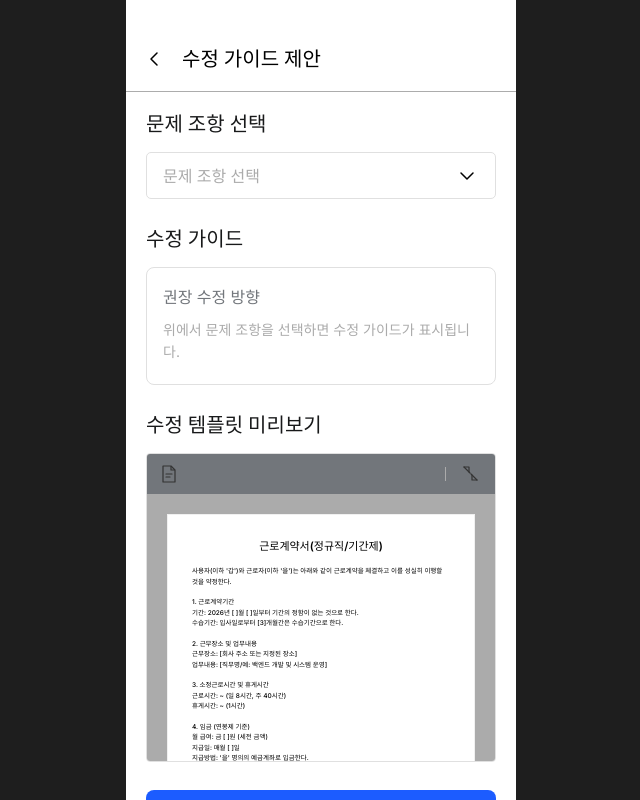
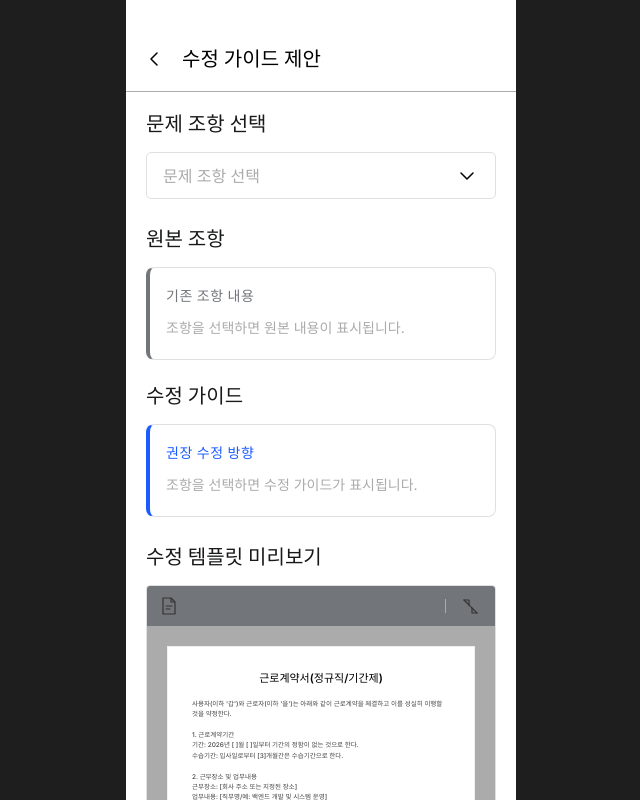
Before and after one commit to do0hetfield/CAU_ideaThon_function, a React (Vite) app: page /guide in a window 1280 px wide. Shown: the top 800 px of the page, without its empty margins (319-959 px from the left). Built offline with nearby package versions, Linux system fonts and the light colour scheme.

Commit message:
feat: 원본 조항 박스 생성

```diff
--- a/src/GuidePage.css
+++ b/src/GuidePage.css
@@ -109,6 +109,13 @@
   font-weight: 600;
 }
 
+/* ─── 조항 컨테이너 ────────────────────────────────────────── */
+.clause-container {
+  display: flex;
+  flex-direction: column;
+  gap: 24px;
+}
+
 /* ─── 수정 가이드 카드 ────────────────────────────────────────── */
 .guide-card {
   background: #ffffff;
@@ -120,26 +127,47 @@
   gap: 12px;
 }
 
+/* 원본 조항 박스 스타일 (동일한 디자인 유지하되 구분 가능하도록) */
+.guide-card.original {
+  border-left: 4px solid #72767b;
+}
+
+/* 수정 가이드 박스 스타일 */
+.guide-card.suggested {
+  border-left: 4px solid #1c5cff;
+}
+
 .guide-card__label {
-  font: 500 16px/19px 'Inter', sans-serif;
+  font: 600 14px/1.2 'Inter', sans-serif;
   color: #72767b;
   margin: 0;
+  text-transform: uppercase;
+  letter-spacing: 0.5px;
+}
+
+.guide-card.suggested .guide-card__label {
+  color: #1c5cff;
 }
 
 .guide-card__body {
   font: 400 14px/1.6 'Inter', sans-serif;
-  color: #ababab;
+  color: #18191a;
   margin: 0;
+  white-space: pre-wrap;
 }
 
 .guide-card__basis {
-  font: 400 14px/17px 'Inter', sans-serif;
-  color: #ababab;
-  margin: 0;
+  font: 400 13px/1.4 'Inter', sans-serif;
+  color: #1c5cff;
+  background: #f0f4ff;
+  padding: 8px 12px;
+  border-radius: 4px;
+  margin: 4px 0 0;
 }
 
 .guide-card__empty {
   font-style: italic;
+  color: #ababab;
 }
 
 /* ─── 문서 미리보기 ──────────────────────────────────────────── */
@@ -212,11 +240,21 @@
 
 .doc-paper__body {
   font: 500 6.5px/1.6 'Inter', sans-serif;
-  color: #000000;
+  color: #444444;
   white-space: pre-wrap;
   word-break: keep-all;
   margin: 0;
   font-family: 'Inter', sans-serif;
+}
+
+/* ─── 미리보기 하이라이트 ────────────────────────────────────── */
+.preview-highlight {
+  background: #fff9c4; /* 연한 노랑 */
+  color: #000;
+  font-weight: 700;
+  border-bottom: 1px solid #fbc02d;
+  padding: 0 1px;
+  border-radius: 1px;
 }
 
 /* ─── 하단 CTA 버튼 ──────────────────────────────────────────── */
--- a/src/GuidePage.tsx
+++ b/src/GuidePage.tsx
@@ -31,20 +31,36 @@ const ExpandIcon = () => (
   </svg>
 )
 
-// ─── 드롭다운 선택지 (피그마 추출) ────────────────────────────────
-const DROP_OPTIONS = [
-  '동작도서관',
-  '까망돌도서관',
-  '김영삼도서관',
-  '사당솥밭도서관',
-  '신대방누리도서관',
-  '동작영어마루도서관',
-  '대방어린이도서관',
-  '약수도서관',
-  '동작샘터도서관',
-  '다울작은도서관',
-  '국사봉숲속작은도서관',
-]
+// ─── 조항 데이터 ──────────────────────────────────────────────────
+interface ClauseInfo {
+  original: string
+  suggested: string
+  basis: string
+  highlight: string
+}
+
+const CLAUSE_DATA: Record<string, ClauseInfo> = {
+  '제3조 근로시간 및 휴게시간': {
+    original: '근로시간: ~ (일 8시간, 주 40시간)\n휴게시간: ~ (1시간)',
+    suggested: '근로시간: 1일 8시간, 1주 40시간을 원칙으로 하며, 연장근로는 당사자 합의 하에 1주 12시간을 초과할 수 없습니다.',
+    basis: '적용 근거: 근로기준법 제50조(근로시간), 제53조(연장 근로의 제한)',
+    highlight: '근로시간: ~ (일 8시간, 주 40시간)\n휴게시간: ~ (1시간)',
+  },
+  '제6조 비밀유지 의무': {
+    original: "제6조 (비밀유지 의무) '을'은 재직 중은 물론 퇴직 후에도 업무상 알게 된 회사의 영업비밀을 누설하지 않는다.",
+    suggested: "제6조 (비밀유지 의무) '을'은 업무상 취득한 영업비밀의 범위를 구체적으로 명시하며, 위반 시 손해배상 책임을 질 수 있음을 명확히 합니다.",
+    basis: '적용 근거: 부정경쟁방지 및 영업비밀보호에 관한 법률',
+    highlight: "제6조 (비밀유지 의무) '을'은 재직 중은 물론 퇴직 후에도 업무상 알게 된 회사의 영업비밀을 누설하지 않는다.",
+  },
+  '제7조 지식재산권의 귀속': {
+    original: "제7조 (지식재산권의 귀속) '을'이 직무와 관련하여 개발한 모든 저작물은 '갑'의 소유로 한다.",
+    suggested: "제7조 (지식재산권의 귀속) '을'이 직무상 창작한 저작물에 대한 보상 규정을 추가하고, 소유권 이전 절차를 법령에 맞게 보완합니다.",
+    basis: '적용 근거: 저작권법 및 발명진흥법',
+    highlight: "제7조 (지식재산권의 귀속) '을'이 직무와 관련하여 개발한 모든 저작물은 '갑'의 소유로 한다.",
+  }
+}
+
+const DROP_OPTIONS = Object.keys(CLAUSE_DATA)
 
 // ─── 근로계약서 미리보기 텍스트 ───────────────────────────────────
 const CONTRACT_TITLE = '근로계약서(정규직/기간제)'
@@ -81,6 +97,22 @@ const CONTRACT_BODY = `사용자(이하 '갑')와 근로자(이하 '을')는 아
 
 제9조 (준거법 및 관할) 분쟁 발생 시 '갑'의 소재지 관할 법원으로 한다.`
 
+// ─── 하이라이트 적용 컴포넌트 ──────────────────────────────────
+const HighlightedText = ({ text, highlight }: { text: string; highlight: string }) => {
+  if (!highlight || !text.includes(highlight)) {
+    return <>{text}</>
+  }
+
+  const parts = text.split(highlight)
+  return (
+    <>
+      {parts[0]}
+      <mark className="preview-highlight">{highlight}</mark>
+      {parts[1]}
+    </>
+  )
+}
+
 // ─── 수정 가이드 제안 페이지 ─────────────────────────────────────
 export default function GuidePage() {
   const navigate = useNavigate()
@@ -88,12 +120,7 @@ export default function GuidePage() {
   const [selected, setSelected] = useState('문제 조항 선택')
   const [expandDoc, setExpandDoc] = useState(false)
 
-  const guideContent = selected !== '문제 조항 선택'
-    ? {
-        direction: '주 52시간 이내로 근로시간을 제한하고, 연장근로는 근로자 동의 하에 주 12시간을 초과하지 않도록 명시합니다.',
-        basis: '적용 근거: 근로기준법 제50조, 제 53조',
-      }
-    : null
+  const clauseInfo = CLAUSE_DATA[selected]
 
   return (
     <div id="guide-page">
@@ -146,23 +173,41 @@ export default function GuidePage() {
           </div>
         </section>
 
-        {/* 수정 가이드 섹션 */}
+        {/* 원본 및 수정 가이드 섹션 */}
+        <div className="clause-container">
+          {/* 원본 조항 */}
           <section className="guide-section">
-          <h2 className="section-title">수정 가이드</h2>
-          <div className="guide-card">
-            <p className="guide-card__label">권장 수정 방향</p>
-            {guideContent ? (
-              <>
-                <p className="guide-card__body">{guideContent.direction}</p>
-                <p className="guide-card__basis">{guideContent.basis}</p>
-              </>
+            <h2 className="section-title">원본 조항</h2>
+            <div className="guide-card original">
+              <p className="guide-card__label">기존 조항 내용</p>
+              {clauseInfo ? (
+                <p className="guide-card__body">{clauseInfo.original}</p>
               ) : (
                 <p className="guide-card__body guide-card__empty">
-                위에서 문제 조항을 선택하면 수정 가이드가 표시됩니다.
+                  조항을 선택하면 원본 내용이 표시됩니다.
                 </p>
               )}
             </div>
           </section>
+
+          {/* 수정 가이드 */}
+          <section className="guide-section">
+            <h2 className="section-title">수정 가이드</h2>
+            <div className="guide-card suggested">
+              <p className="guide-card__label">권장 수정 방향</p>
+              {clauseInfo ? (
+                <>
+                  <p className="guide-card__body">{clauseInfo.suggested}</p>
+                  <p className="guide-card__basis">{clauseInfo.basis}</p>
+                </>
+              ) : (
+                <p className="guide-card__body guide-card__empty">
+                  조항을 선택하면 수정 가이드가 표시됩니다.
+                </p>
+              )}
+            </div>
+          </section>
+        </div>
 
         {/* 수정 템플릿 미리보기 섹션 */}
         <section className="guide-section">
@@ -186,7 +231,9 @@ export default function GuidePage() {
             <div className={`doc-preview ${expandDoc ? 'expanded' : ''}`}>
               <div className="doc-paper">
                 <h3 className="doc-paper__title">{CONTRACT_TITLE}</h3>
-                <pre className="doc-paper__body">{CONTRACT_BODY}</pre>
+                <pre className="doc-paper__body">
+                  <HighlightedText text={CONTRACT_BODY} highlight={clauseInfo?.highlight || ''} />
+                </pre>
               </div>
             </div>
           </div>
```
Lines whose indentation alone changed are shown as unchanged.
